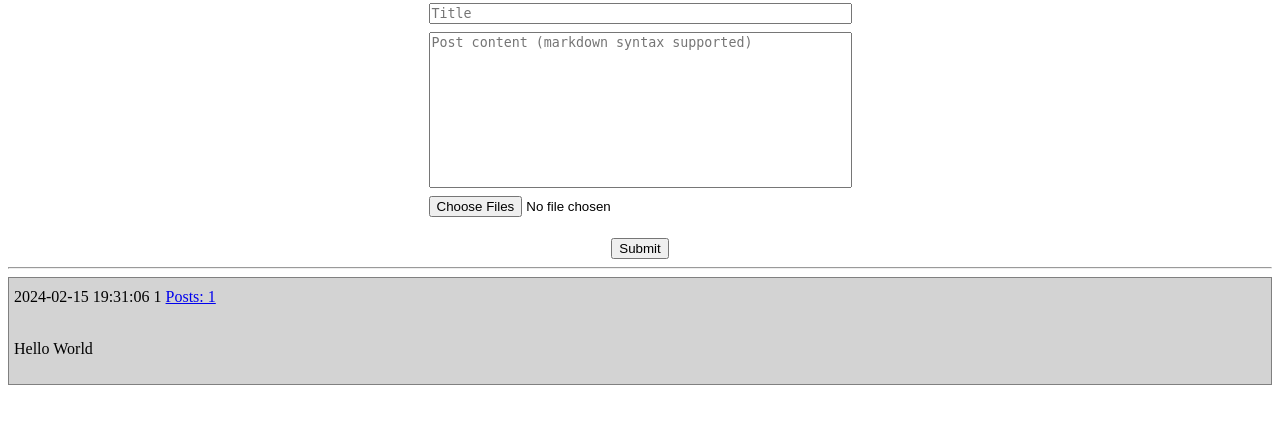
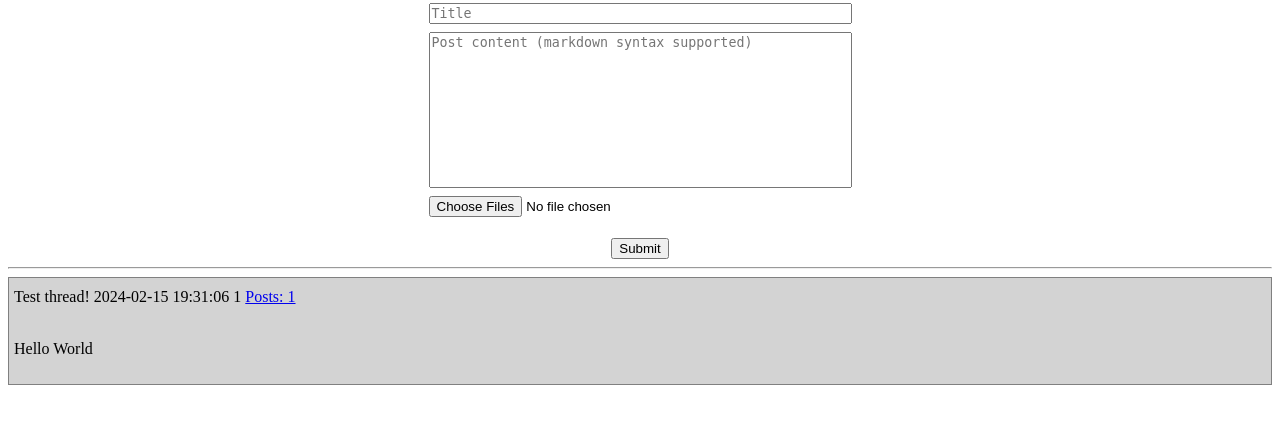
Before and after one commit to bakarov/chan, a Flask app: page / in a window 1280 px wide. Shown: the part 26-450 px from the top of the page. Run offline with Flask 3, Linux system fonts and the light colour scheme; data comes from the database, SQL or seed files in the repository; data that the repository does not hold is empty.

Commit message:
fix thread names in headers

```diff
--- a/src/blueprints/thread.py
+++ b/src/blueprints/thread.py
@@ -30,5 +30,6 @@ def thread(thread_id):
 
     thread = get_thread_by_id(thread_id)
     rendered_thread = render_thread(thread)
+    rendered_thread['thread_id'] = thread_id
 
     return render_template("thread.html", thread=rendered_thread)
--- a/src/database/database.py
+++ b/src/database/database.py
@@ -47,9 +47,10 @@ def get_threads():
     thread_list = []
 
     conn = get_db_connection()
-    threads = conn.execute('SELECT {} FROM {};'.format(THREADS_ID, THREADS_TABLE_NAME)).fetchall()
+    threads = conn.execute('SELECT * FROM {};'.format( THREADS_TABLE_NAME)).fetchall()
     for thread in threads:
         thread_id = dict(thread)[THREADS_ID]
+
         posts = conn.execute("SELECT * FROM {} WHERE {}=?;".format(POSTS_TABLE_NAME, POSTS_THREAD_ID), (thread_id, )).fetchall()
         post_list = []
         for post in posts:
@@ -57,7 +58,10 @@ def get_threads():
             db_images = conn.execute("SELECT * FROM {} WHERE {}=?;".format(IMAGES_TABLE_NAME, IMAGES_POST_ID), (post[POSTS_ID], )).fetchall()
             post['images'] = [dict(image) for image in db_images]
             post_list.append(post)
-        thread_list.append(post_list)
+
+        thread_data = dict(thread)
+        thread_data['post_list'] = post_list
+        thread_list.append(thread_data)
 
     conn.close()
     return thread_list
@@ -84,7 +88,10 @@ def get_thread_by_id(thread_id):
         post['images'] = [dict(image) for image in images]
         post_list.append(post)
     conn.close()
-    return post_list
+
+    thread = {}
+    thread['post_list'] = post_list
+    return thread
 
 def get_last_thread_id(connection):
     try:
@@ -111,7 +118,7 @@ def get_last_post_in_thread_id(connection, thread_id):
         return 0
 
 def insert_thread_to_db(connection, title, original_post_id):
-    connection.execute("INSERT INTO {} VALUES (NULL, ?, ?)".format(THREADS_TABLE_NAME), (title, original_post_id))
+    connection.execute("INSERT INTO {} VALUES (NULL, ?, ?)".format(THREADS_TABLE_NAME), (original_post_id, title))
 
 def insert_post_to_db(connection, post_in_thread_id, thread_id, post_content, sender_ip, num_images, is_deleted=0):
     connection.execute('INSERT INTO {} VALUES (NULL, ?, ?, CURRENT_TIMESTAMP, ?, ?, ?, ?)'.format(POSTS_TABLE_NAME),
--- a/src/templates/macroses/thread.html
+++ b/src/templates/macroses/thread.html
@@ -6,24 +6,25 @@
 {% macro thread_macro(thread, show_full_thread) %}
 
 {% set reply_view_recursion_cycle = 0 %}
-{% set posts_count = thread|length %}
-{% set thread_url = thread[0]['thread_id'] %}
+{% set posts_count = thread['post_list']|length %}
+{% set thread_url = thread['id'] %}
+{% set thread_posts = thread['post_list'] %}
 
 <div class="thread_container">
     {% if show_full_thread %}
-        {% for i in range(thread|length) %}
+        {% for i in range(posts_count) %}
             {% if i == 0 %}
-                {% set post = thread[i] %}
+                {% set post = thread_posts[i] %}
                 {{ thread_header_macro(thread['title'], post, post['id'], posts_count, thread_url, show_full_thread) }}
             {% else %}
-                {% set post = thread[i] %}
+                {% set post = thread_posts[i] %}
                 <div class="post_container">
                     {{ post_macro(post, post['id'], reply_view_recursion_cycle) }}
                 </div>
             {% endif %}
         {% endfor %}
     {% else %}
-        {% set post = thread[0] %}
+        {% set post = thread_posts[0] %}
         {{ thread_header_macro(thread['title'], post, post['id'], posts_count, thread_url, show_full_thread) }}
         {% if posts_count > 1 %}
             {% set posts_shown = 3 %}
@@ -32,7 +33,7 @@
             {% endif %}
             {% for i in range(1, posts_shown) %}
                 <div class="post_container">
-                    {{ post_macro(thread[i], thread[i]['id'], reply_view_recursion_cycle) }}
+                    {{ post_macro(thread_posts[i], thread_posts[i]['id'], reply_view_recursion_cycle) }}
                 </div>
             {% endfor %}
         {% endif %}
--- a/src/utils/data_rendering.py
+++ b/src/utils/data_rendering.py
@@ -10,10 +10,8 @@ def render_threads(threads):
     return rendered_threads
 
 def render_thread(thread):
-    rendered_thread = []
-    for post in thread:
-        rendered_post = render_post(post)
-        rendered_thread.append(rendered_post)
+    rendered_thread = thread
+    rendered_thread['post_list'] = [render_post(post) for post in thread['post_list']]
     return rendered_thread
 
 def render_post(post):
```
Also changed, not shown: src/blueprints/home.py (line endings or trailing spaces), src/templates/macroses/reply_viewer.html (line endings or trailing spaces), src/templates/macroses/thread_header.html (line endings or trailing spaces).
